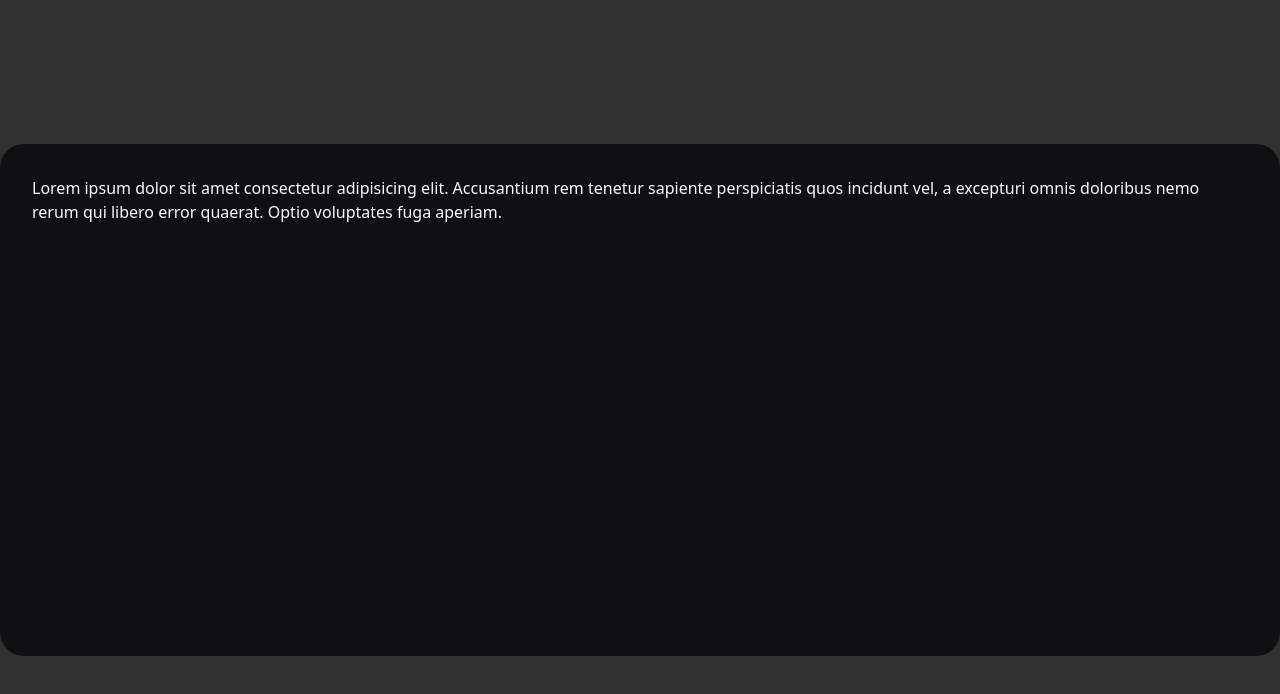
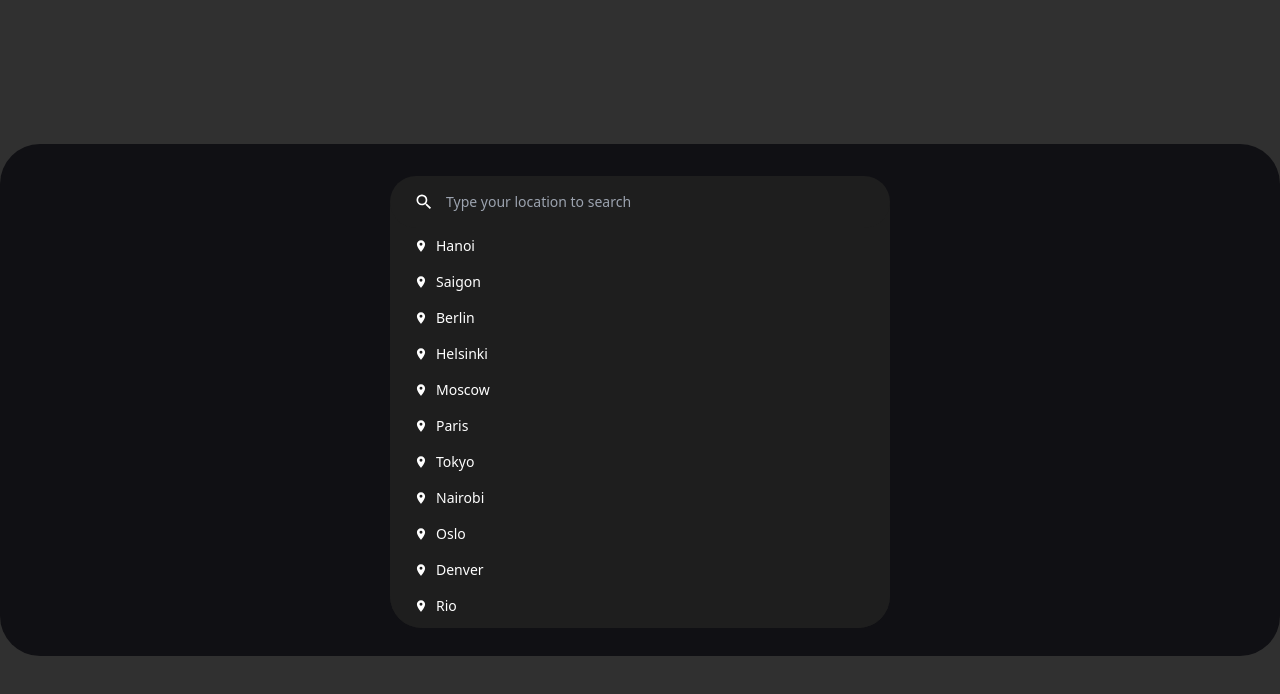
Before and after one commit to hiepnh610/weather, a React (Create React App) app: page / in a window 1280 px wide. Shown: the top 694 px of the page. Built offline with nearby package versions, Linux system fonts and the light colour scheme.

Commit message:
feat: update styling and add the icon

```diff
--- a/package.json
+++ b/package.json
@@ -12,6 +12,7 @@
     "@types/react-dom": "^18.0.0",
     "react": "^18.2.0",
     "react-dom": "^18.2.0",
+    "react-icons": "^4.8.0",
     "react-query": "^3.39.3",
     "react-scripts": "5.0.1",
     "typescript": "^4.4.2",
--- a/public/index.html
+++ b/public/index.html
@@ -4,11 +4,8 @@
     <meta charset="utf-8" />
     <link rel="icon" href="%PUBLIC_URL%/favicon.ico" />
     <meta name="viewport" content="width=device-width, initial-scale=1" />
-    <meta name="theme-color" content="#000000" />
-    <meta
-      name="description"
-      content="Web site created using create-react-app"
-    />
+    <meta name="theme-color" content="#101014" />
+    <meta name="description" content="Weather Application" />
     <link rel="apple-touch-icon" href="%PUBLIC_URL%/logo192.png" />
     <!--
       manifest.json provides metadata used when your web app is installed on a
--- a/src/App.tsx
+++ b/src/App.tsx
@@ -1,20 +1,29 @@
-import React from 'react';
+import React, { useEffect } from 'react';
 import { QueryClient, QueryClientProvider } from 'react-query';
 import { ReactQueryDevtools } from 'react-query/devtools';
+import SearchBoxComponent from './components/SearchBox';
 
 const queryClient = new QueryClient();
 
 const App = () => {
+  useEffect(() => {
+    console.log(process.env.REACT_APP_WEATHER);
+  }, []);
+
   return (
     <QueryClientProvider client={queryClient}>
       <section className="bg-dark-300 h-screen py-36">
-        <div className="container mx-auto bg-dark-600 h-full rounded-3xl p-8">
-          <p className="text-light-600">
-            Lorem ipsum dolor sit amet consectetur adipisicing elit. Accusantium
-            rem tenetur sapiente perspiciatis quos incidunt vel, a excepturi
-            omnis doloribus nemo rerum qui libero error quaerat. Optio
-            voluptates fuga aperiam.
-          </p>
+        <div
+          className="container mx-auto bg-dark-900 h-full p-8"
+          style={{ borderRadius: 40 }}
+        >
+          <header>
+            <div className="flex justify-center">
+              <div style={{ width: 500 }}>
+                <SearchBoxComponent />
+              </div>
+            </div>
+          </header>
         </div>
       </section>
 
--- /dev/null
+++ b/src/components/SearchBox.tsx
@@ -0,0 +1,62 @@
+import React, { useState } from 'react';
+import { MdSearch, MdLocationOn } from 'react-icons/md';
+
+const data = [
+  'Hanoi',
+  'Saigon',
+  'Berlin',
+  'Helsinki',
+  'Moscow',
+  'Paris',
+  'Tokyo',
+  'Nairobi',
+  'Oslo',
+  'Denver',
+  'Rio',
+  'Norway',
+  'San Francisco',
+  'Beijing',
+  'Seattle',
+  'Seoul',
+];
+
+const SearchBoxComponent = () => {
+  const [showSuggestion, setToShowSuggesetion] = useState(true);
+
+  return (
+    <div className="bg-dark-800 rounded-4xl">
+      <div className="relative">
+        <MdSearch className="text-white absolute top-1/2 left-6 text-xl -translate-y-1/2 leading-5" />
+
+        <input
+          type="text"
+          className="bg-dark-800 border-none py-4 pr-8 pl-14 rounded-full w-full outline-none text-white text-sm"
+          placeholder="Type your location to search"
+        />
+      </div>
+
+      {showSuggestion && (
+        <nav
+          className="bg-dark-800 rounded-b-4xl w-full text-white text-sm overflow-y-scroll overflow-x-hidden"
+          style={{ maxHeight: 400 }}
+        >
+          <ul>
+            {data?.map((item) => (
+              <li key={item}>
+                <button
+                  type="button"
+                  className="flex text-left transition ease-in-out duration-300 py-2 px-6 w-full items-center hover:bg-dark-900 hover:translate-x-2"
+                >
+                  <MdLocationOn className="leading-4 mr-2" />
+                  {item}
+                </button>
+              </li>
+            ))}
+          </ul>
+        </nav>
+      )}
+    </div>
+  );
+};
+
+export default SearchBoxComponent;
--- a/tailwind.config.js
+++ b/tailwind.config.js
@@ -3,10 +3,16 @@ module.exports = {
   content: ['./src/**/*.{js,jsx,ts,tsx}'],
   theme: {
     extend: {
+      borderRadius: {
+        '4xl': '32px',
+        '5xl': '40px',
+        '6xl': '48px',
+      },
       colors: {
         dark: {
           300: '#303030',
-          600: '#101014',
+          800: '#1e1e1e',
+          900: '#101014',
         },
         light: {
           600: '#fafafc',
```
Also changed, not shown: public/manifest.json, 2 other files (tests, documents, lock files or other folders).
